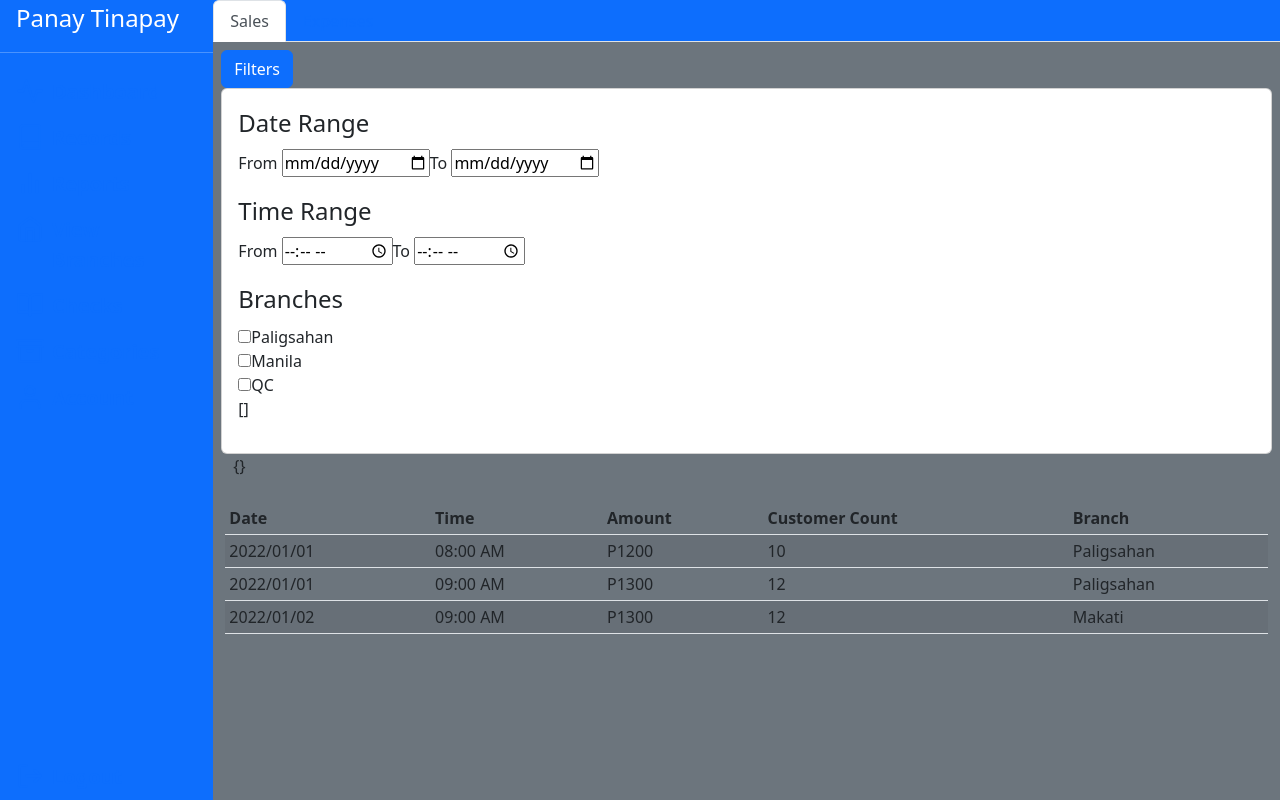
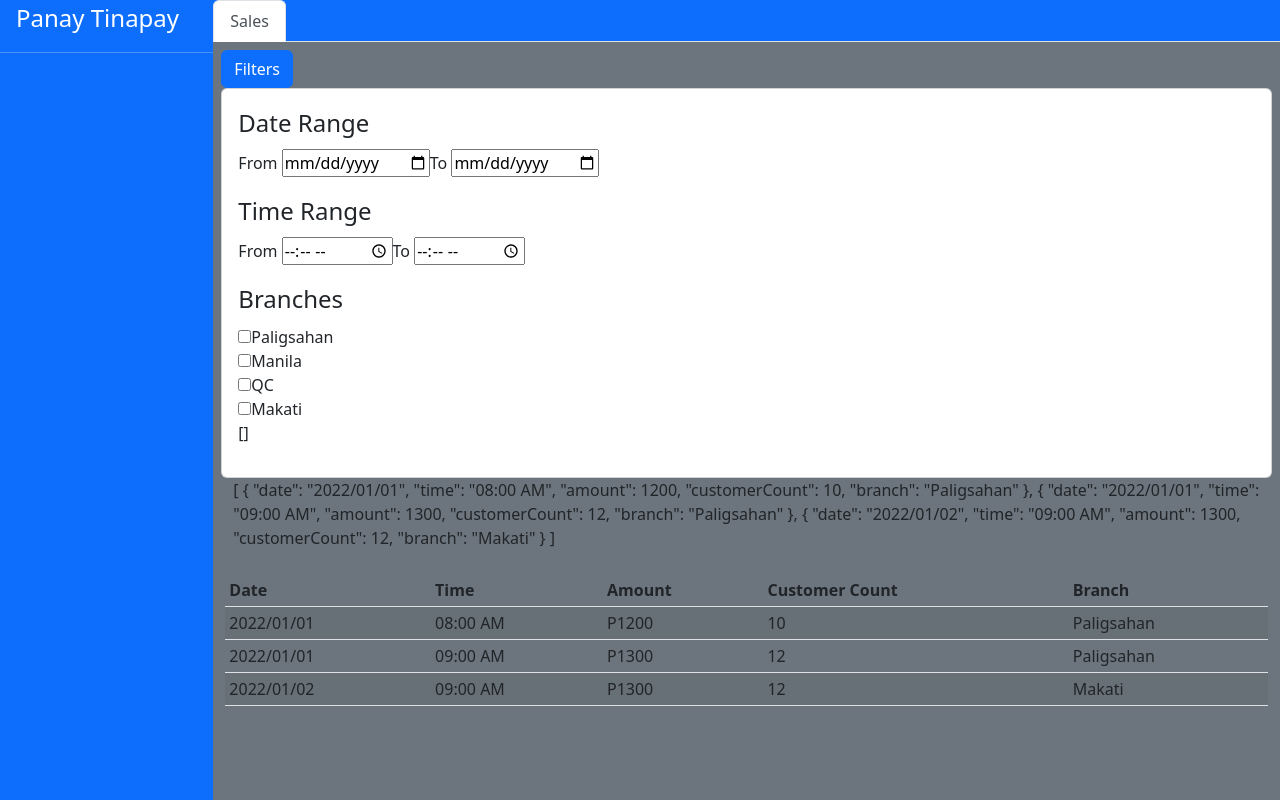
Before and after one commit to jerichosy/CSSWENG-Team-3, a Vue app in the folder panay-app/: page /admin/records/sales in a window 1280 px wide. Built offline with nearby package versions, Linux system fonts and the light colour scheme.

Commit message:
implemented simple branch filtering

```diff
--- a/panay-app/src/components/admin/records/FilterMenu.vue
+++ b/panay-app/src/components/admin/records/FilterMenu.vue
@@ -8,7 +8,7 @@ export default {
     data() {
         return {
             pageOptions: [{ title: "Sales", path: "sales"}, { title: "Expenses", path: "expenses" }],
-            branchOptions: [{branchName: "Paligsahan"}, {branchName: "Manila"}, {branchName: "QC"}],
+            branchOptions: [{branchName: "Paligsahan"}, {branchName: "Manila"}, {branchName: "QC"}, {branchName: "Makati"}],
             categoryOptions: [{title: "Salary"}, {title: "Grocery"}, {title: "Utilities"},
                             {title: "Food"}, {title: "Gasul"}, {title: "Bakery Items"},
                             {title: "Rent"}, {title: "Misc."}, {title: "Taxes"}],
--- a/panay-app/src/views/admin/adminpages/records/SalesView.vue
+++ b/panay-app/src/views/admin/adminpages/records/SalesView.vue
@@ -30,6 +30,17 @@ export default {
             filters: {}
         }
     },
+
+    computed: {
+        filteredSales() {
+            if (this.filters.checkedBranches && this.filters.checkedBranches.length)
+                return this.salesRecords.filter(record =>
+                    record.branch === this.filters.checkedBranches[this.filters.checkedBranches.indexOf(record.branch)]
+                )
+            else
+                return this.salesRecords
+        }
+    },
     components: {
         FilterMenu
     }
@@ -42,7 +53,7 @@ export default {
         <FilterMenu @update-filter="(newFilters) => this.filters = newFilters"
                     />
     </div>
-    <p>{{filters}}</p>
+    <p>{{filteredSales}}</p>
 </div>
 
 <div class="table-responsive row m-0">
@@ -57,7 +68,7 @@ export default {
             </tr>
         </thead>
         <tbody>
-            <tr v-for="record in salesRecords">
+            <tr v-for="record in filteredSales">
                 <td>{{record.date}}</td>
                 <td>{{record.time}}</td>
                 <td>P{{record.amount}}</td>
```
